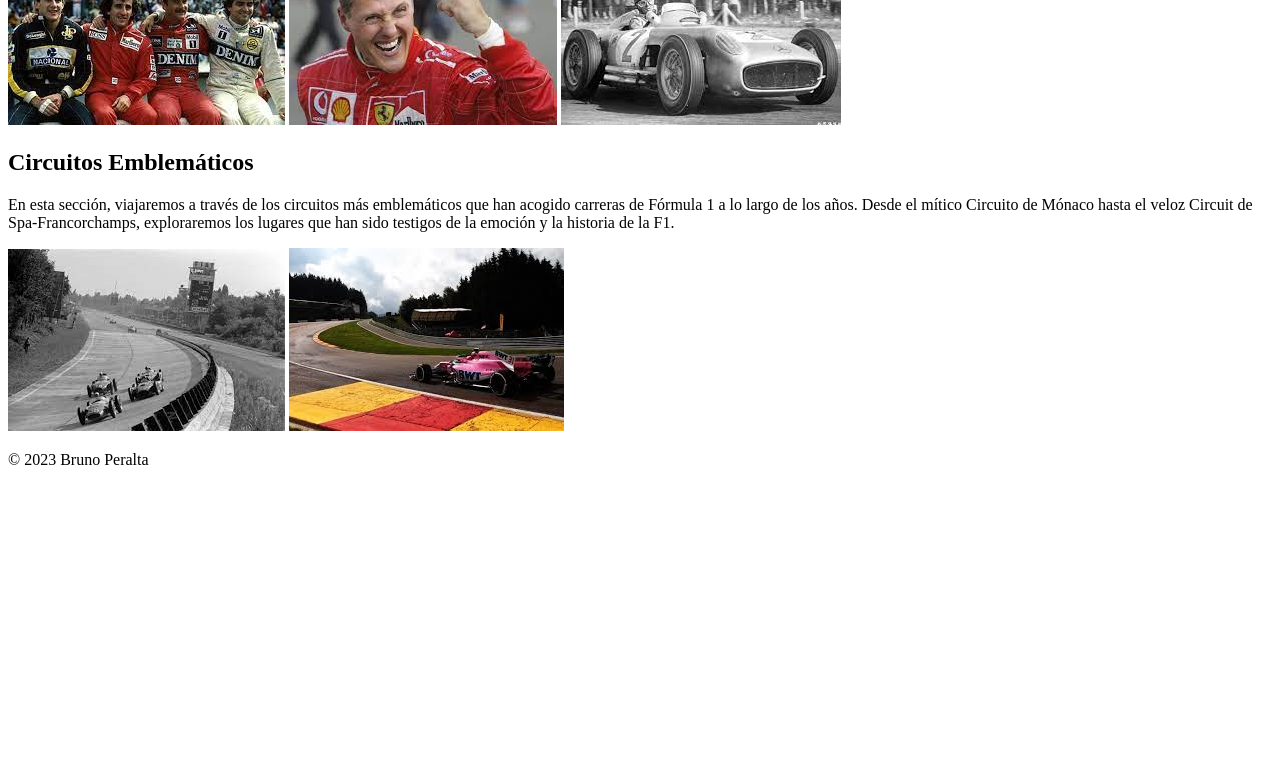
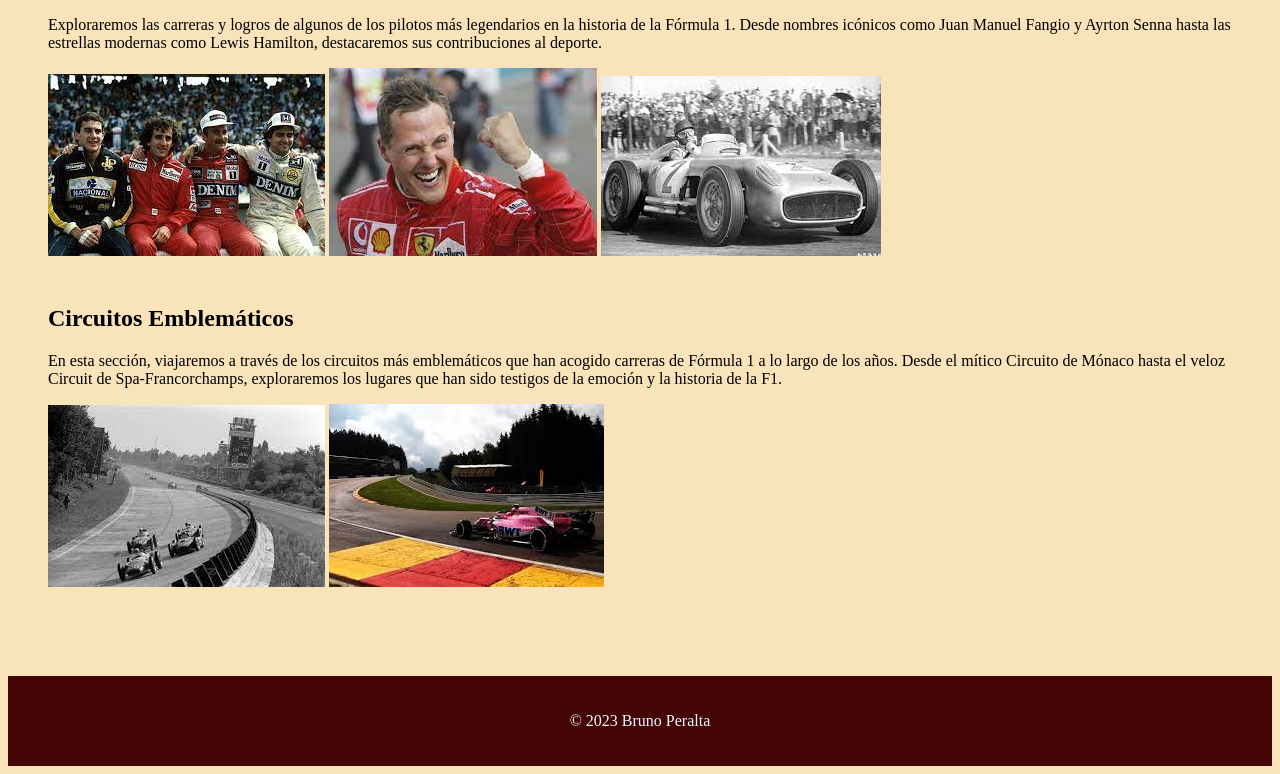
Before and after one commit to InstitutoSP/dar-estilo-con-css-bianxgu, a plain HTML site: page index.html in a window 1280 px wide. Shown: the part 1091-1865 px from the top of the page. Before the commit the page ends 1576 px from the top, so only its background shows below. Drawn offline with Linux system fonts and the light colour scheme.

Commit message:
terminado

```diff
--- a/style.css
+++ b/style.css
@@ -1,8 +1,12 @@
 header{
-    background-color: rgb(110, 122, 226);
+    background-color: rgb(143, 145, 252);
     color: rgb(255, 255, 255);
     padding: 15px;
     text-align: center;
+
+}
+body{
+    background-color: rgb(248, 227, 187);
 }
 nav ul{
     list-style-type: none;
@@ -13,5 +17,17 @@ nav li{
 }
 nav a{
     text-decoration: none;
-    color: rgb(24, 0, 245);
+    color: rgb(143, 17, 17);
 }
+main {
+    padding: 40px;
+}
+section{
+    margin-bottom: 45px;
+}
+footer{
+    background-color: rgb(68, 5, 5);
+    color: aliceblue;
+    text-align: center;
+    padding: 20px;
+}
```
Also changed, not shown: index.html (+1 -0 lines).
